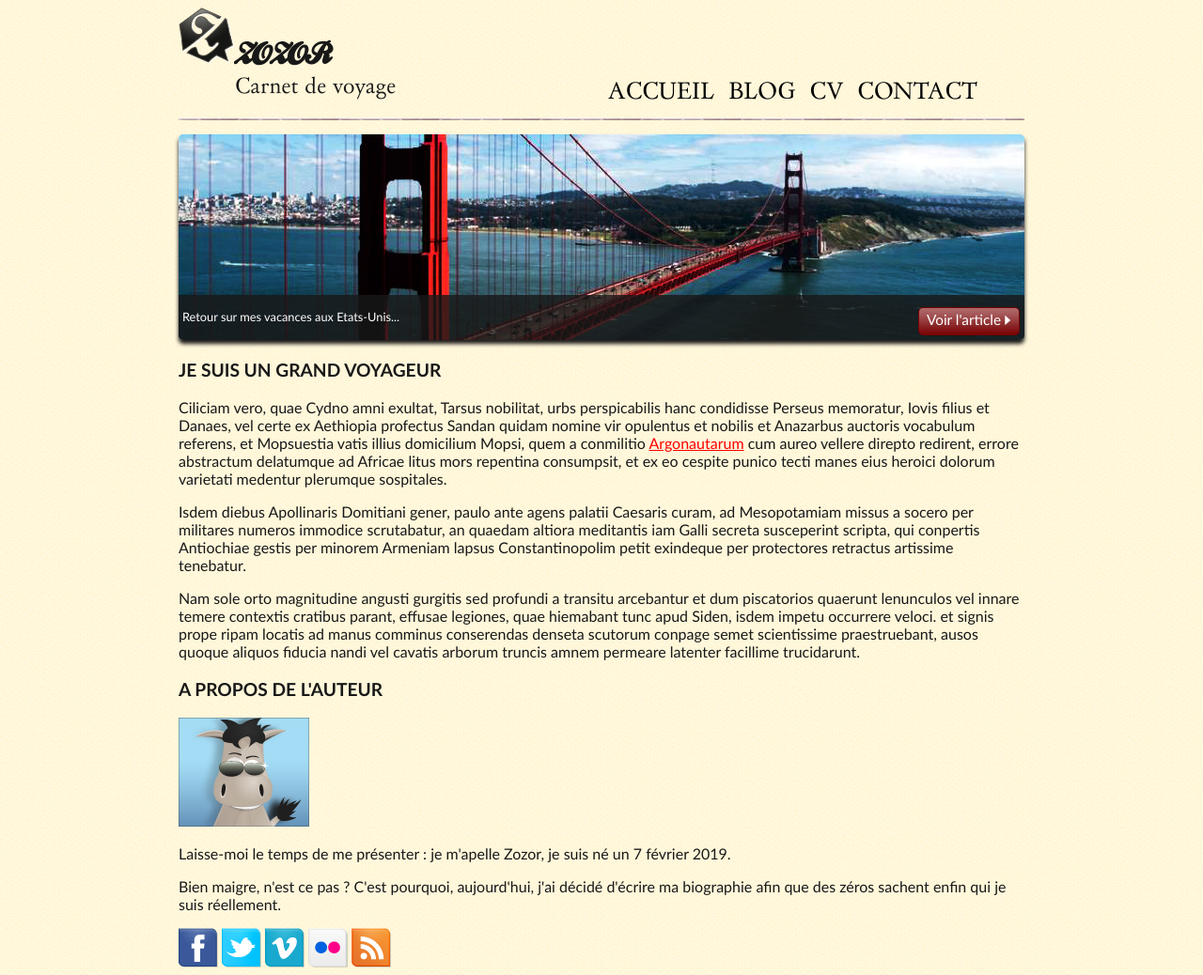
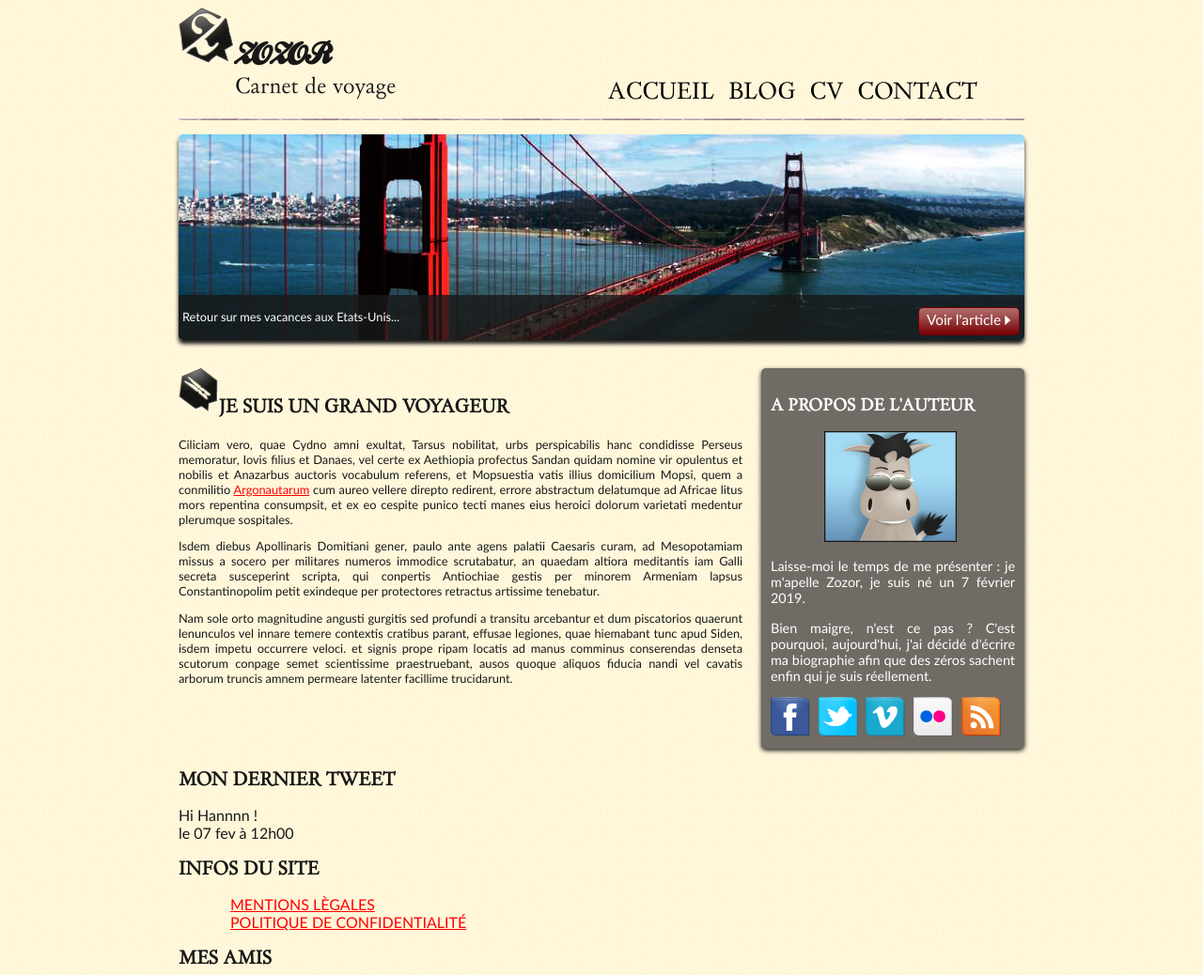
Before and after one commit to mouradatg/courses-cv, a plain HTML site: page site1.html in a window 1280 px wide. Shown: the top 1038 px of the page at 94% size. Drawn offline with Linux system fonts and the light colour scheme.

Commit message:
Travail sur le corps de la page et ajoute des liens dans l'asside

```diff
--- a/site1.html
+++ b/site1.html
@@ -37,27 +37,30 @@
 
 		<section>
 			<article>
-				<h1>Je suis un grand voyageur</h1>
+				<div class="titre_article">
+					<img src="img/ico_epingle.png" alt="">
+					<h1>Je suis un grand voyageur</h1>
+				</div>
 
-				<p>Ciliciam vero, quae Cydno amni exultat, Tarsus nobilitat, urbs perspicabilis hanc condidisse Perseus memoratur, Iovis filius et Danaes, vel certe ex Aethiopia profectus Sandan quidam nomine vir opulentus et nobilis et Anazarbus auctoris vocabulum referens, et Mopsuestia vatis illius domicilium Mopsi, quem a conmilitio <a href="#">Argonautarum</a> cum aureo vellere direpto redirent, errore abstractum delatumque ad Africae litus mors repentina consumpsit, et ex eo cespite punico tecti manes eius heroici dolorum varietati medentur plerumque sospitales.</p>
+					<p>Ciliciam vero, quae Cydno amni exultat, Tarsus nobilitat, urbs perspicabilis hanc condidisse Perseus memoratur, Iovis filius et Danaes, vel certe ex Aethiopia profectus Sandan quidam nomine vir opulentus et nobilis et Anazarbus auctoris vocabulum referens, et Mopsuestia vatis illius domicilium Mopsi, quem a conmilitio <a href="#">Argonautarum</a> cum aureo vellere direpto redirent, errore abstractum delatumque ad Africae litus mors repentina consumpsit, et ex eo cespite punico tecti manes eius heroici dolorum varietati medentur plerumque sospitales.</p>
 
-				<p>Isdem diebus Apollinaris Domitiani gener, paulo ante agens palatii Caesaris curam, ad Mesopotamiam missus a socero per militares numeros immodice scrutabatur, an quaedam altiora meditantis iam Galli secreta susceperint scripta, qui conpertis Antiochiae gestis per minorem Armeniam lapsus Constantinopolim petit exindeque per protectores retractus artissime tenebatur.</p>
+					<p>Isdem diebus Apollinaris Domitiani gener, paulo ante agens palatii Caesaris curam, ad Mesopotamiam missus a socero per militares numeros immodice scrutabatur, an quaedam altiora meditantis iam Galli secreta susceperint scripta, qui conpertis Antiochiae gestis per minorem Armeniam lapsus Constantinopolim petit exindeque per protectores retractus artissime tenebatur.</p>
 
-				<p>Nam sole orto magnitudine angusti gurgitis sed profundi a transitu arcebantur et dum piscatorios quaerunt lenunculos vel innare temere contextis cratibus parant, effusae legiones, quae hiemabant tunc apud Siden, isdem impetu occurrere veloci. et signis prope ripam locatis ad manus comminus conserendas denseta scutorum conpage semet scientissime praestruebant, ausos quoque aliquos fiducia nandi vel cavatis arborum truncis amnem permeare latenter facillime trucidarunt.</p>
+					<p>Nam sole orto magnitudine angusti gurgitis sed profundi a transitu arcebantur et dum piscatorios quaerunt lenunculos vel innare temere contextis cratibus parant, effusae legiones, quae hiemabant tunc apud Siden, isdem impetu occurrere veloci. et signis prope ripam locatis ad manus comminus conserendas denseta scutorum conpage semet scientissime praestruebant, ausos quoque aliquos fiducia nandi vel cavatis arborum truncis amnem permeare latenter facillime trucidarunt.</p>
 			</article>
 
 			<aside>
 				<h1>A propos de l'Auteur</h1>
-				<img src="img/zozor_classe.png" alt="Image Zozor" />
+				<p id=photo><img src="img/zozor_classe.png" alt="Image Zozor" /></p>
 				<p>Laisse-moi le temps de me présenter : je m'apelle Zozor, je suis né un 7 février 2019.</p>
 
 				<p>Bien maigre, n'est ce pas ? C'est pourquoi, aujourd'hui, j'ai décidé d'écrire ma biographie afin que des zéros sachent enfin qui je suis réellement.</p>
 
-				<img src="img/facebook.png" alt="Logo Facebook" />
-				<img src="img/twitter.png" alt="Logo Twitter" />
-				<img src="img/vimeo.png" alt="Logo Viméo" />
-				<img src="img/flickr.png" alt="Logo Flickr" />
-				<img src="img/rss.png" alt="Logo Rss" />
+				<a href="https://fr-fr.facebook.com/" target=_blank><img src="img/facebook.png" alt="Logo Facebook" /></a>
+				<a href="https://twitter.com/?lang=fr" target=_blank><img src="img/twitter.png" alt="Logo Twitter" /></a>
+				<a href="https://vimeo.com/fr" target=_blank><img src="img/vimeo.png" alt="Logo Viméo" /></a>
+				<a href="https://www.flickr.com/"" target=_blank><img src="img/flickr.png" alt="Logo Flickr" /></a>
+				<a href="https://fr.wikipedia.org/wiki/RSS" target=_blank><img src="img/rss.png" alt="Logo Rss" /></a>
 			</aside>
 		</section>
 
--- a/style-site1.css
+++ b/style-site1.css
@@ -45,6 +45,7 @@ Par Mourad Attig
 	h1 {
 		font-size: 1.2em;
 		text-transform: uppercase;
+		font-family: 'Dayrom';
 	}
 
 	#bloc_page {
@@ -171,3 +172,66 @@ Par Mourad Attig
 	.bouton_rouge img {
 		margin: 0;
 	}
+
+	/*	------------------------------------
+	Section principal
+	------------------------------------*/
+
+	section
+	{
+	    display: flex;
+	    margin-bottom: 20px;
+	    margin-top: 30px;
+	}
+
+	article, aside
+	{
+	    text-align: justify;
+	}
+
+	article
+	{
+	    margin-right: 20px;
+	    flex: 3;
+	}
+
+	article p
+	{
+	    font-size: 0.8em;
+	}
+
+	.titre_article{
+		display: flex;
+		align-items: baseline;
+	}
+
+	article p {
+		margin-top: 0px;
+	}
+
+	aside
+	{
+	    flex: 1.3;
+	    position: relative;
+	    background-color: #706b64;
+	    box-shadow: 0px 2px 5px #1c1a19;
+	    border-radius: 5px;
+	    padding: 10px;
+	    color: white;
+	    font-size: 0.9em;
+	}
+
+	#photo
+	{
+	    text-align: center;
+	}
+
+	#photo img
+	{
+	    border: 1px solid #181818;
+	}
+
+	aside img
+	{
+	    margin-right: 5px;
+	}
```
Also changed, not shown: img/ico_epingle.png (added).
